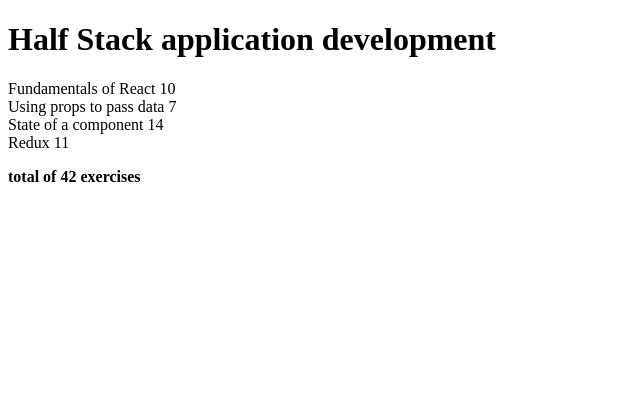
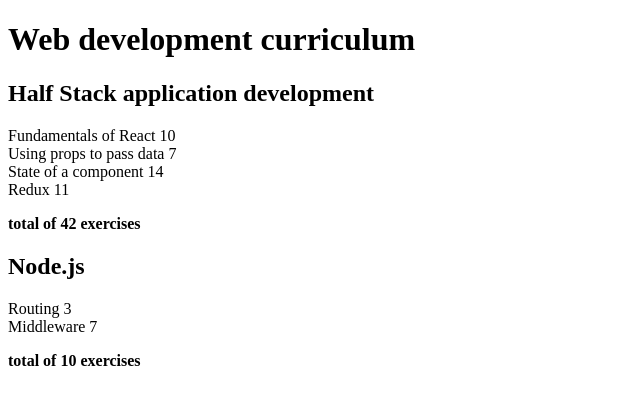
Before and after one commit to salcrom/FullStackOpen_part3, a React (Vite) app: page / in a window 1280 px wide. Shown: the top 404 px of the page, without its empty margins (0-640 px from the left). Built offline with nearby package versions, Linux system fonts and the light colour scheme.

Commit message:
Ejercicio 2.5 - paso 10 - listo

```diff
--- a/src/App.jsx
+++ b/src/App.jsx
@@ -1,7 +1,8 @@
 import Course from "./components/Course";
 
 const App = () => {
-    const course = {
+    const courses = [
+        {
             id: 1,
             name: "Half Stack application development",
             parts: [
@@ -26,9 +27,34 @@
                     id: 4,
                 },
             ],
-    };
+        },
+        {
+            name: "Node.js",
+            id: 2,
+            parts: [
+                {
+                    name: "Routing",
+                    exercises: 3,
+                    id: 1,
+                },
+                {
+                    name: "Middleware",
+                    exercises: 7,
+                    id: 2,
+                },
+            ],
+        },
+    ];
+    // console.log(courses);
 
-    return <Course course={course} />;
+    return (
+        <>
+            <h1>Web development curriculum</h1>
+            {courses.map((course) => (
+                <Course course={course} />
+            ))}
+        </>
+    );
 };
 
 export default App;
--- a/src/components/Course.jsx
+++ b/src/components/Course.jsx
@@ -2,7 +2,7 @@
 import { Content } from "./course/Content";
 
 const Course = ({ course }) => {
-    // console.log(course);
+    console.log(course);
     const { name, parts } = course;
     // console.log({ name, parts });
 
--- a/src/components/course/Header.jsx
+++ b/src/components/course/Header.jsx
@@ -3,7 +3,7 @@
 
     return (
         <div>
-            <h1>{title}</h1>
+            <h2>{title}</h2>
         </div>
     );
 };
```
Lines whose indentation alone changed are shown as unchanged.
